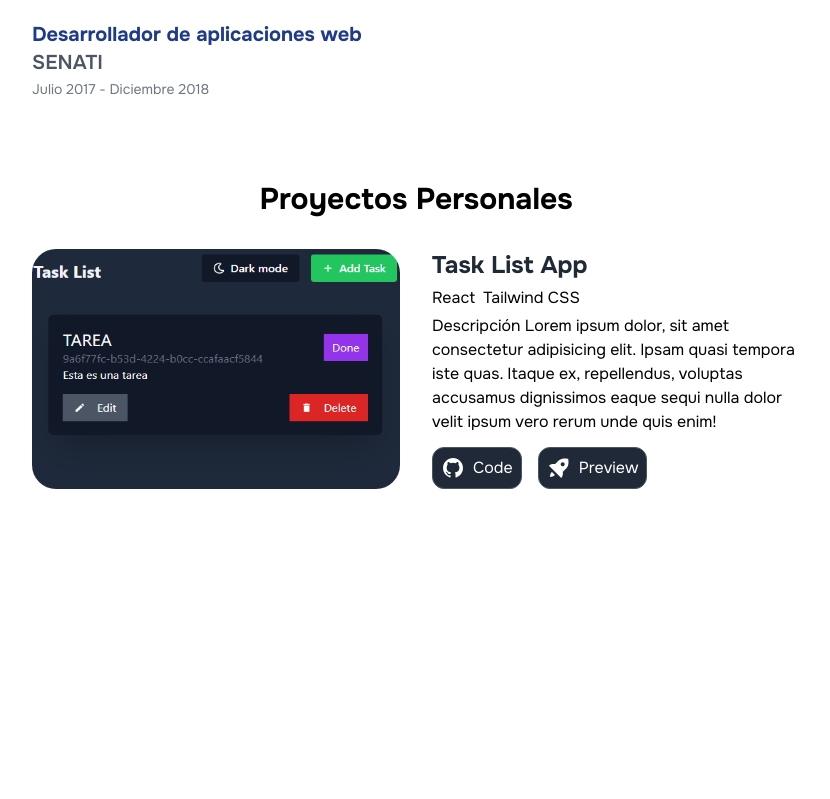
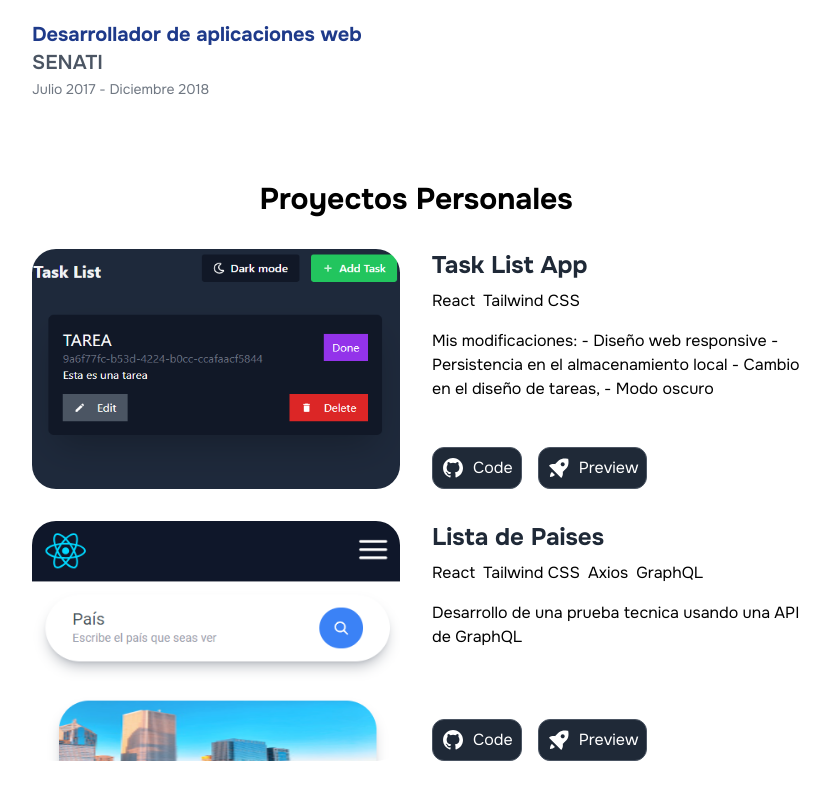
Before and after one commit to FavioGenaro/FavioGenaro.github.io, a React (Vite) app: page / in a window 1280 px wide. Shown: the part 1253-2052 px from the top of the page, without its empty margins (224-1054 px from the left). Before the commit the page ends 1758 px from the top, so only its background shows below. Built offline with nearby package versions, Linux system fonts and the light colour scheme.

Commit message:
Refactorizando Projects

```diff
--- a/src/components/CardProjects.jsx
+++ b/src/components/CardProjects.jsx
@@ -1,44 +1,51 @@
 import GithubIcon from '../assets/icons/GithubIcon'
 import PreviewIcon from '../assets/icons/PreviewIcon'
-import image1 from '../assets/images/taskListApp.webp'
 
-const CardProjects = () => {
+const CardProjects = ({ image="https://www.pngall.com/wp-content/uploads/7/Gallery-PNG-Image-File.png",
+                        title="Proyecto",
+                        description="Descripcion",
+                        repo="https://github.com/FavioGenaro?tab=repositories",
+                        preview="https://faviogenaro.github.io/",
+                        technologies=["React", "Tailwind CSS"]}) => {
 
     // https://www.pngall.com/wp-content/uploads/7/Gallery-PNG-Image-File.png
 
     return (
-        <div>
-            <article className="grid sm:grid-cols-2 gap-8 dark:text-white">
+            <article className="grid sm:grid-cols-2 gap-8 dark:text-white mb-8">
                 {/* imagen */}
                 <div className="h-full rounded-3xl overflow-hidden">
-                    <img src={image1} alt="" className="w-full h-60" />
+                    <img src={image} alt="" className="w-full h-60" />
                 </div>
-                {/* Descripción */}
+                {/* name */}
                 <div className='flex flex-col justify-between'>
-                    <h3 className='text-2xl font-bold text-gray-800 dark:text-gray-100'>
-                        Task List App
-                    </h3>
+                    <div>
+                        <h3 className='text-2xl font-bold text-gray-800 dark:text-gray-100'>
+                            {title}
+                        </h3>
 
-                    {/* tecnologias */}
-                    <div className='flex gap-2'>
-                        <span>
-                            React
-                        </span>
-                        <span>
-                            Tailwind CSS
-                        </span>
+                        {/* tecnologias */}
+                        <div className=' mt-2'>
+                            {
+                                technologies.map((e)=>(
+                                    <span className='mr-2'>
+                                        {e}
+                                    </span>
+                                ))
+                            }
+                        </div>
+                        <p className='mt-4'>
+                            {description}
+                        </p>
                     </div>
-                    <p>Descripción
-                        Lorem ipsum dolor, sit amet consectetur adipisicing elit. Ipsam quasi tempora iste quas. Itaque ex, repellendus, voluptas accusamus dignissimos eaque sequi nulla dolor velit ipsum vero rerum unde quis enim!
-                    </p>
+
                     {/* Enlaces */}
                     <div className="flex gap-4 text-white mt-2">
-                        <a href="https://github.com/FavioGenaro/task-app-context-reducer"
+                        <a href={repo}
                             className="p-2 bg-gray-800 border border-gray-600 rounded-xl flex gap-2">
                             <GithubIcon haveModeDark={false}/>
                             <p>Code</p>
                         </a>
-                        <a href="https://task-app-simple.netlify.app/"
+                        <a href={preview}
                             className="p-2 bg-gray-800 border border-gray-600 rounded-xl flex gap-2">
                             <PreviewIcon/>
                             Preview
@@ -46,7 +53,6 @@ const CardProjects = () => {
                     </div>
                 </div>
             </article>
-        </div>
     )
 }
 
--- a/src/components/Profile.jsx
+++ b/src/components/Profile.jsx
@@ -11,7 +11,7 @@ const Profile = () => {
                 <div className="image">
                     <img src={foto} alt="foto de perfil" className="rounded-full shadow-lg size-32" />
                 </div>
-                <div className="state px-3 py-1 text-sm text-green-900 bg-green-100 border-2 border-lime-400 rounded-full cursor-pointer">
+                <div className="state px-3 py-1 text-sm text-green-900 bg-green-100 border-2 border-lime-400 rounded-full cursor-pointer mb-4 sm:mb-0">
                     <a href="https://www.linkedin.com/in/favio-saico">Disponible para trabajar</a>
                 </div>
             </div>
@@ -22,18 +22,18 @@ const Profile = () => {
             <p className="mt-6 text-xl text-gray-800 dark:text-white">
                 Estudiante de <strong>Ingeniería de Software</strong> de Lima, Perú 🇵🇪. Especializado en el desarrollo de aplicaciones web.
             </p>
-            <div className="contact py-4 sm:flex sm:justify-between dark:text-white my-auto">
-                <a className="flex items-center gap-2 cursor-pointer border border-gray-300 rounded-full px-4 py-1"
-                href="https://www.linkedin.com/in/favio-saico/">
+            <div className="contact py-4 sm:flex sm:justify-between dark:text-white my-auto text-center">
+                <a className="flex items-center justify-center gap-2 mt-2 sm:mt-0 cursor-pointer border border-gray-300 rounded-full px-4 py-1"
+                    href="https://www.linkedin.com/in/favio-saico/">
                     <LinkedinIcon/>
                     <p>LinkedIn</p>
                 </a>
-                <a className="flex items-center gap-2 cursor-pointer border border-gray-300 rounded-full px-4 py-1"
-                href="https://github.com/FavioGenaro">
+                <a className="flex items-center justify-center gap-2 mt-2 sm:mt-0 cursor-pointer border border-gray-300 rounded-full px-4 py-1"
+                    href="https://github.com/FavioGenaro">
                     <GithubIcon haveModeDark={true}/>
                     <p>GitHub</p>
                 </a>
-                <a className="flex items-center gap-2">
+                <a className="flex items-center justify-center gap-2 mt-2 sm:mt-0">
                     <MailIcon/>
                     <p>faviogenarosaico@gmail.com</p>
                 </a>
--- a/src/components/Projects.jsx
+++ b/src/components/Projects.jsx
@@ -1,12 +1,51 @@
 import CardProjects from "./CardProjects"
+import image1 from '../assets/images/taskListApp.webp'
+import image2 from "../assets/images/listaPaises.webp";
 
 const Projects = () => {
+
+    const dataProjects = [
+        {
+            id:1,
+            image:image1,
+            title:"Task List App",
+            description:`Mis modificaciones:
+                        - Diseño web responsive
+                        - Persistencia en el almacenamiento local
+                        - Cambio en el diseño de tareas,
+                        - Modo oscuro`,
+            repo:"https://github.com/FavioGenaro/task-app-context-reducer",
+            preview:"https://task-app-simple.netlify.app/",
+            technologies:["React","Tailwind CSS"]
+        },
+        {
+            id:2,
+            image:image2,
+            title:"Lista de Paises",
+            description:`Desarrollo de una prueba tecnica usando una API de GraphQL`,
+            repo:"https://github.com/FavioGenaro/prueba-tecnica",
+            preview:"https://countrysearch-prueba.netlify.app/",
+            technologies:["React","Tailwind CSS","Axios","GraphQL"]
+        }
+    ];
+    console.log(image1)
 
     return (
         <section id="Projects" className="m-auto w-autow-full mx-auto py-4 md:py-4 w-full lg:max-w-3xl md:max-w-2xl">
             <h1 className="text-center font-bold text-3xl my-8 dark:text-white">Proyectos Personales</h1>
-
-            <CardProjects/>
+            {
+                dataProjects.map((item)=>(
+                    <CardProjects
+                        key={item.id}
+                        title={item.title}
+                        image={item.image}
+                        description={item.description}
+                        repo={item.repo}
+                        preview={item.preview}
+                        technologies={item.technologies}
+                    />
+                ))
+            }
         </section>
     )
 }
```
Also changed, not shown: src/assets/images/listaPaises.webp (added).
